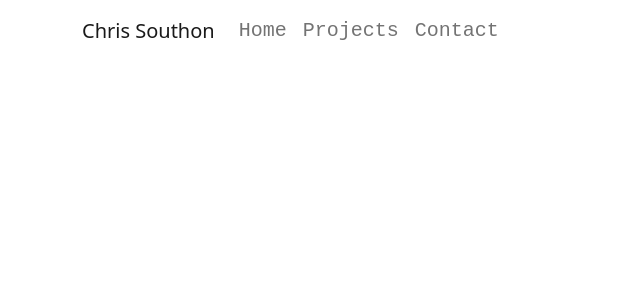
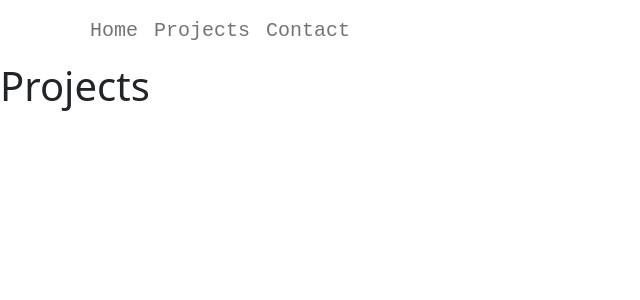
Before and after one commit to Chriscds/react-portfolio, a React (Create React App) app: page /projects in a window 1280 px wide. Shown: the top 300 px of the page, without its empty margins (0-640 px from the left). Built offline with nearby package versions, Linux system fonts and the light colour scheme.

Commit message:
Added headings to h1 tags

```diff
--- a/src/components/Contact.js
+++ b/src/components/Contact.js
@@ -2,7 +2,7 @@ import React from 'react';
 
 const Contact = () => (
     <div>
-
+        <h1>Contact</h1>
     </div>
 
 );
--- a/src/components/Home.js
+++ b/src/components/Home.js
@@ -5,7 +5,7 @@ const Home = () => (
     <div>
         <Container>
             <div>
-            <h1>Chris Southon</h1>
+            <h1 className="">Chris Southon</h1>
             </div>
         </Container>
     </div>
--- a/src/components/NavigationBar.js
+++ b/src/components/NavigationBar.js
@@ -10,13 +10,13 @@ function NavigationBar() {
     return (
         <Navbar  expand="lg" className="">
       <Container className="navStyle" >
-        <Navbar.Brand className="brandName" href="#home">Chris Southon</Navbar.Brand>
+        {/* <Navbar.Brand className="brandName" href="#home">Chris Southon</Navbar.Brand> */}
         <Navbar.Toggle aria-controls="basic-navbar-nav" />
         <Navbar.Collapse id="basic-navbar-nav">
           <Nav className="me-auto">
             <Nav.Link className="linkFont" href="#home">Home</Nav.Link>
-            <Nav.Link className="linkFont" href="#link">Projects</Nav.Link>
-            <Nav.Link className="linkFont" href="#link">Contact</Nav.Link>
+            <Nav.Link className="linkFont" href="#project">Projects</Nav.Link>
+            <Nav.Link className="linkFont" href="#contact">Contact</Nav.Link>
           </Nav>
         </Navbar.Collapse>
       </Container>
--- a/src/components/Project.js
+++ b/src/components/Project.js
@@ -2,7 +2,7 @@ import React from 'react';
 
 const Portfolio = () => (
     <div>
-
+        <h1>Projects</h1>
     </div>
 
 );
```
